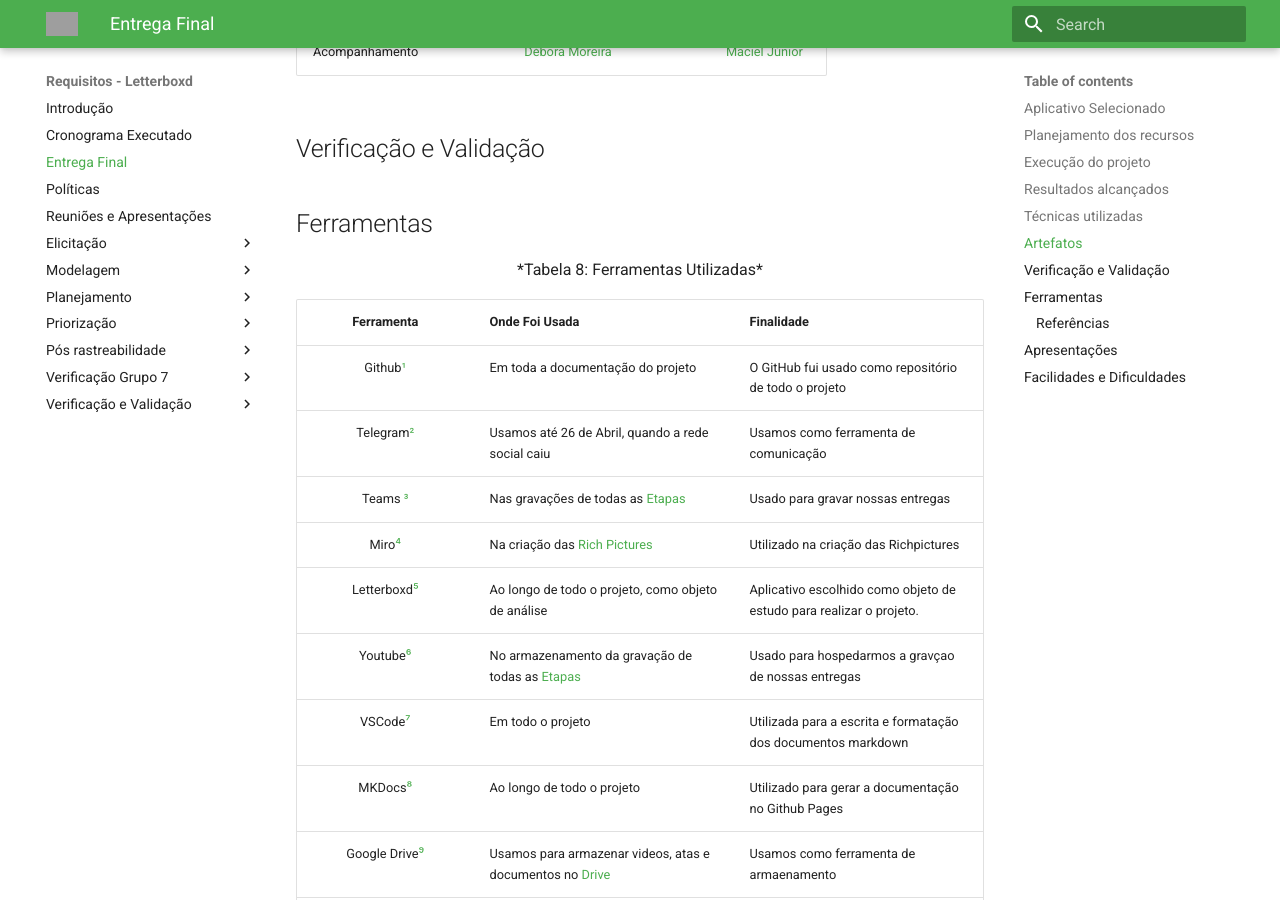
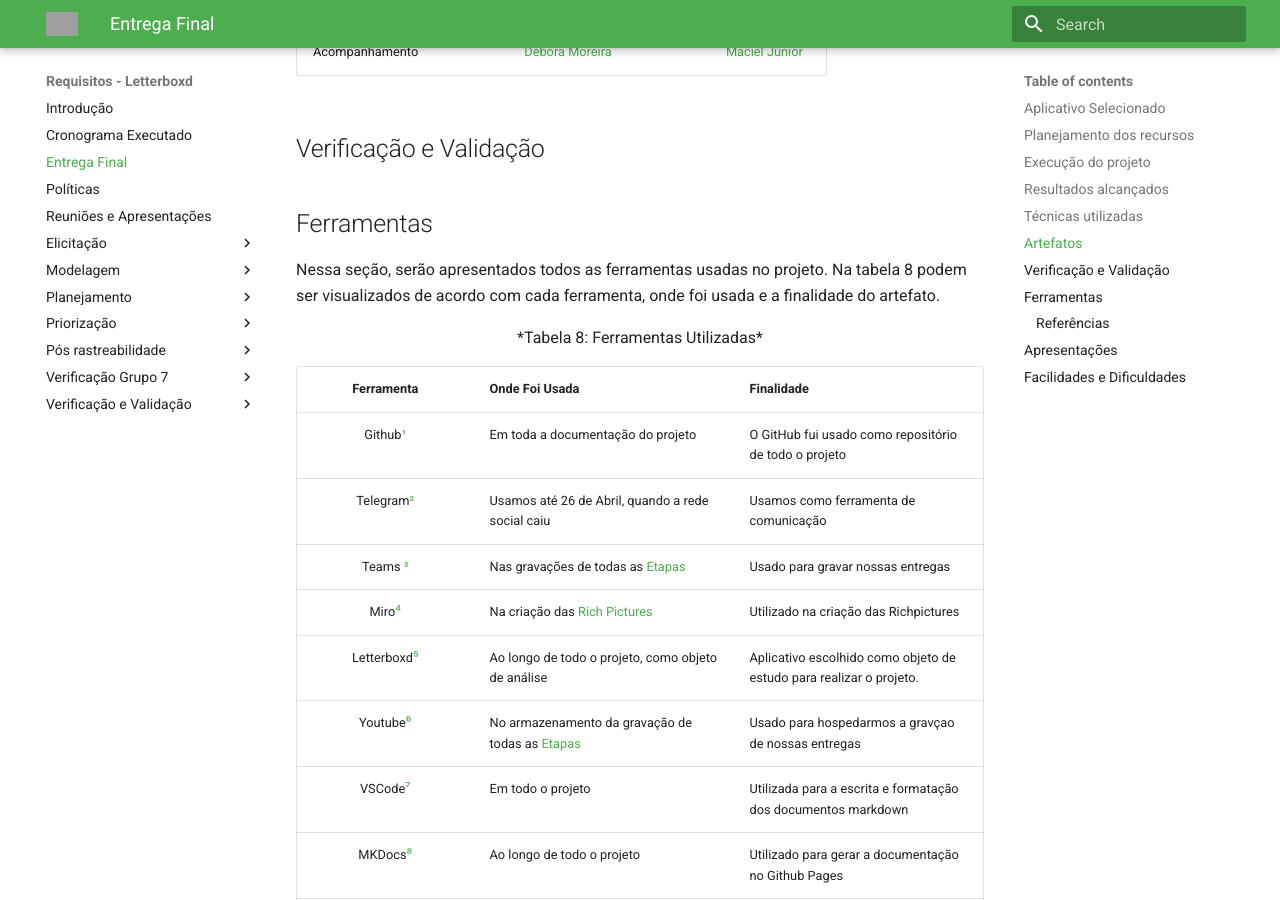
Before and after one commit to Requisitos-de-Software/2023.1-Letterboxd, an MkDocs documentation site: the page built from docs/entregaFinal.md, in a window 1280 px wide and 900 px high, scrolled down 5689 px. Built offline with MkDocs 1.6.1 and Material for MkDocs 9.7.7, drawn with Linux system fonts in a browser that asks for light colours; grey boxes are pictures that could not be loaded.

Commit message:
Update entregaFinal.md

```diff
--- a/docs/entregaFinal.md
+++ b/docs/entregaFinal.md
@@ -172,6 +172,8 @@
 
 ## Ferramentas
 
+Nessa seção, serão apresentados todos as ferramentas usadas no projeto. Na tabela 8 podem ser visualizados de acordo com cada ferramenta, onde foi usada e a finalidade do artefato.
+
 <center>
 
 *Tabela 8: Ferramentas Utilizadas*
```
